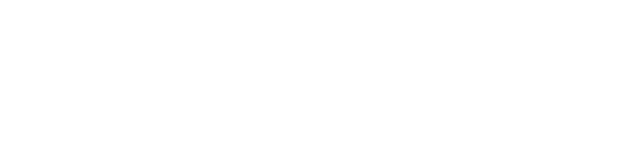
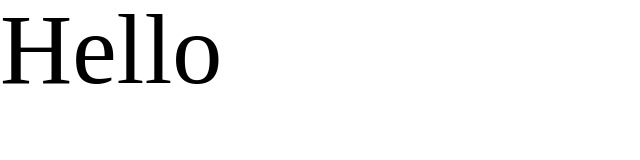
Before and after one commit to deliciousnachos/fewd-final-project, a plain HTML site: page b_proposal_wireframes/index.html in a window 1280 px wide. Shown: the whole page, without its empty margins (0-640 px from the left). Drawn offline with Linux system fonts and the light colour scheme.

Commit message:
linked files

```diff
--- a/b_proposal_wireframes/index.html
+++ b/b_proposal_wireframes/index.html
@@ -3,8 +3,13 @@
 <head>
   <meta charset="UTF-8">
   <title>Nicole Boettcher</title>
+  <link rel="stylesheet" type="text/css" href="styles/reset.css">
+  <link rel="stylesheet" href="styles/style.css">
 </head>
 <body>
 
+  <h1>Hello</h1>
+
+  <script type="text/javascript" src="scripts/main.js"></script>
 </body>
 </html>
--- /dev/null
+++ b/b_proposal_wireframes/scripts/main.js
@@ -0,0 +1 @@
+alert('hello')
--- a/b_proposal_wireframes/styles/style.css
+++ b/b_proposal_wireframes/styles/style.css
@@ -1 +1,3 @@
-style.css
+h1 {
+  font-size: 100px;
+}
```
Also changed, not shown: 1 other file.
